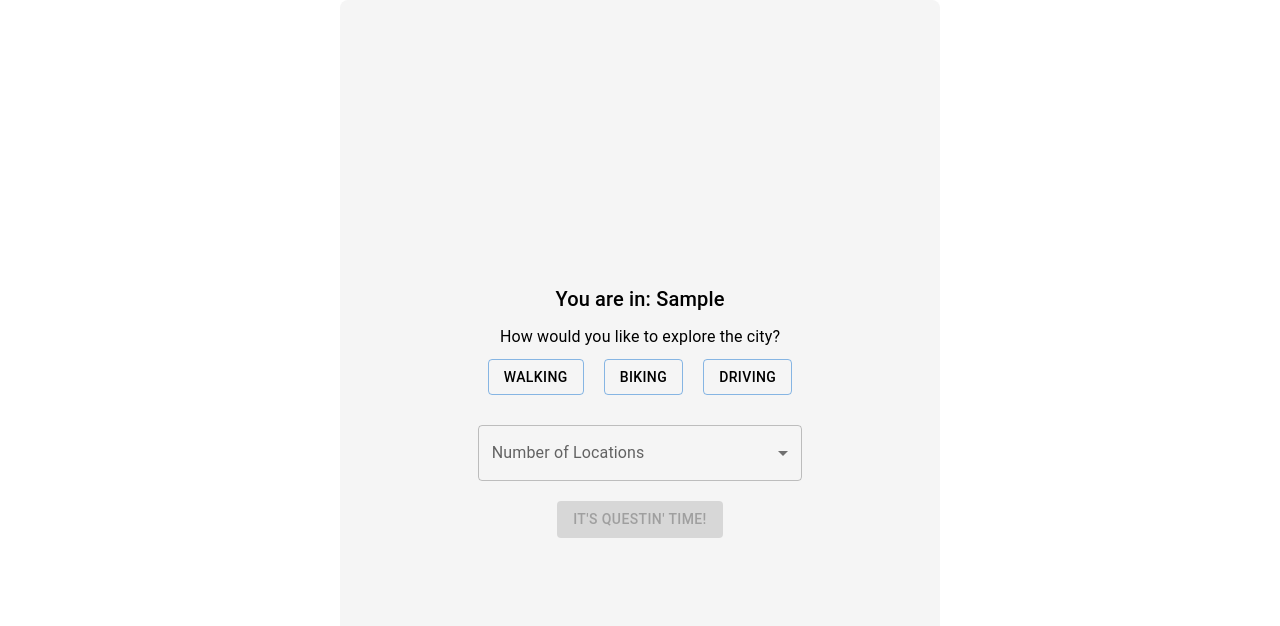
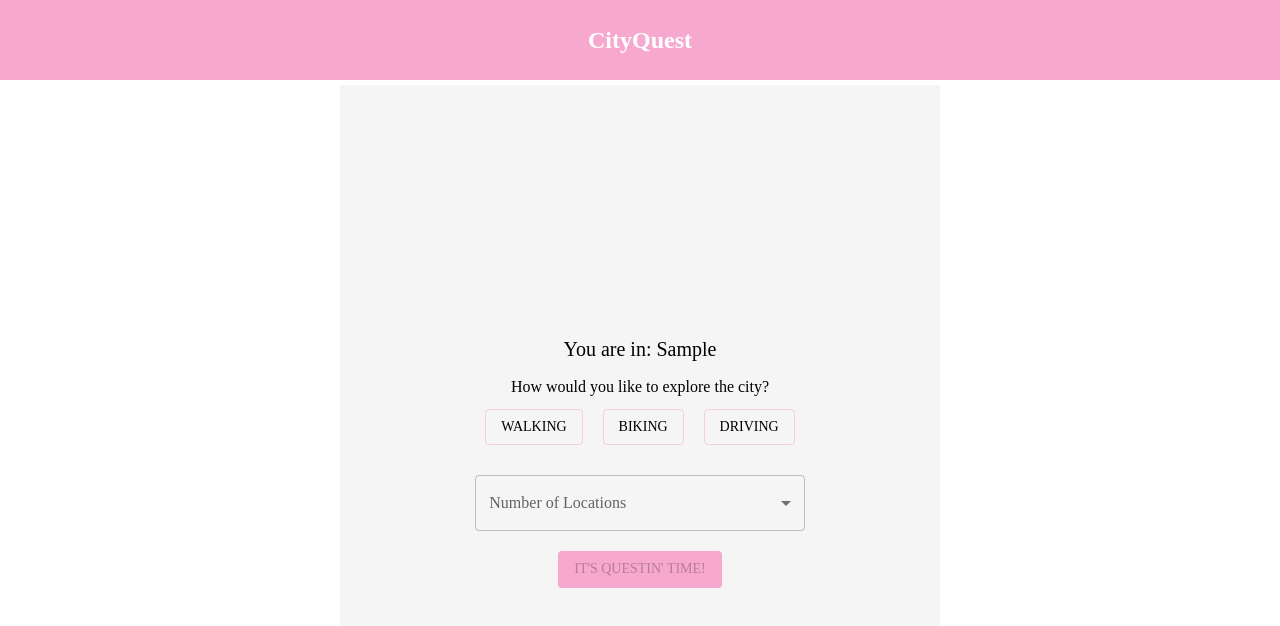
Before and after one commit to arjun-rai/cityquest, a React (Create React App) app in the folder cityquest/: page / in a window 1280 px wide. Both pictures are taken after typing "Sample" into the empty fields and a click on the button "LET'S ROLL". Shown: the top 626 px of the page. Built offline with nearby package versions, Linux system fonts and the light colour scheme.

Commit message:
Made Better
made shit better

```diff
--- a/cityquest/src/App.js
+++ b/cityquest/src/App.js
@@ -1,6 +1,33 @@
 import './App.css';
-import { useState } from 'react';
-import { TextField, Button, Typography, Container, Select, MenuItem, InputLabel, FormControl, Grid, Card } from '@mui/material';
+import { useState, useEffect } from 'react';
+import {
+  TextField,
+  Button,
+  Typography,
+  Container,
+  Select,
+  MenuItem,
+  InputLabel,
+  FormControl,
+  Grid,
+  Card,
+  AppBar,
+  Toolbar,
+  Snackbar,
+} from '@mui/material';
+import Confetti from 'react-confetti';
+import { createTheme, ThemeProvider } from '@mui/material/styles';
+
+const theme = createTheme({
+  typography: {
+    fontFamily: 'Mali, cursive', // Apply Mali font
+  },
+  palette: {
+    primary: {
+      main: '#F7A8CE', // Main color for buttons
+    },
+  },
+});
 
 function App() {
   const [city, setCity] = useState('');
@@ -8,6 +35,31 @@ function App() {
   const [distanceOption, setDistanceOption] = useState('');
   const [numLocations, setNumLocations] = useState('');
   const [locations, setLocations] = useState([]);
+  const [timer, setTimer] = useState(0);
+  const [isTimerRunning, setIsTimerRunning] = useState(false);
+  const [showTimer, setShowTimer] = useState(false);
+  const [showSnackbar, setShowSnackbar] = useState(false);
+  const [done, setDone] = useState(false);
+  const [confettiVisible, setConfettiVisible] = useState(false);
+
+  useEffect(() => {
+    let interval;
+    if (isTimerRunning) {
+      interval = setInterval(() => {
+        setTimer((prev) => prev + 1);
+      }, 1000);
+    }
+    return () => clearInterval(interval);
+  }, [isTimerRunning]);
+
+  useEffect(() => {
+    if (confettiVisible) {
+      const timer = setTimeout(() => {
+        setConfettiVisible(false);
+      }, 5000); // Confetti lasts for 5 seconds
+      return () => clearTimeout(timer);
+    }
+  }, [confettiVisible]);
 
   const handleInputChange = (event) => {
     setCity(event.target.value);
@@ -16,7 +68,7 @@ function App() {
   const handleSubmit = (event) => {
     event.preventDefault();
     setSubmittedCity(city);
-    setCity(''); // Clear the input field after submission
+    setCity('');
   };
 
   const handleDistanceSelect = (option) => {
@@ -33,14 +85,76 @@ function App() {
       name: `Location ${index + 1}`,
     }));
     setLocations(fetchedLocations);
-    // Clear all states
+    setShowTimer(true);
+    setIsTimerRunning(true);
     setSubmittedCity('');
     setDistanceOption('');
     setNumLocations('');
   };
 
+  const handleUploadImage = () => {
+    setShowSnackbar(true);
+  };
+
+  const handleDone = () => {
+    setDone(true);
+    setIsTimerRunning(false);
+    setConfettiVisible(true); // Show confetti
+  };
+
+  const formatTime = (seconds) => {
+    const hrs = String(Math.floor(seconds / 3600)).padStart(2, '0');
+    const mins = String(Math.floor((seconds % 3600) / 60)).padStart(2, '0');
+    const secs = String(seconds % 60).padStart(2, '0');
+    return `${hrs}:${mins}:${secs}`;
+  };
+
+  const handleSnackbarClose = () => {
+    setShowSnackbar(false);
+  };
+
   return (
-    <Container className="App" maxWidth="sm" style={{ backgroundColor: '#f5f5f5', padding: '20px', borderRadius: '8px', minHeight: '100vh', display: 'flex', flexDirection: 'column', justifyContent: 'center' }}>
+    <ThemeProvider theme={theme}>
+      <Container
+        className="App"
+        maxWidth="sm"
+        style={{
+          backgroundColor: '#f5f5f5',
+          padding: '20px',
+          borderRadius: '8px',
+          minHeight: '100vh',
+          display: 'flex',
+          flexDirection: 'column',
+          justifyContent: 'center',
+        }}
+      >
+        {/* Header Section with Bar */}
+        <AppBar
+          position="fixed"
+          style={{
+            backgroundColor: '#F7A8CE',
+            boxShadow: 'none',
+            top: 0,
+            left: 0,
+            right: 0,
+            transition: 'height 0.3s',
+          }}
+        >
+          <Toolbar style={{ height: '80px', justifyContent: 'center' }}>
+            <Typography variant="h5" style={{ fontWeight: 'bold', color: '#fff' }}>
+              CityQuest
+            </Typography>
+          </Toolbar>
+          <div style={{ height: '5px', backgroundColor: '#ffffff', transition: 'height 0.3s' }} />
+        </AppBar>
+
+        <div style={{ marginTop: '100px' }}>
+          {showTimer && (
+            <Typography variant="h5" align="center" style={{ display: 'none' }}>
+              {formatTime(timer)} {/* Hidden Timer */}
+            </Typography>
+          )}
+
           {!submittedCity && locations.length === 0 ? (
             <form onSubmit={handleSubmit}>
               <Typography variant="h4" gutterBottom align="center">
@@ -57,17 +171,14 @@ function App() {
               <Button
                 type="submit"
                 variant="contained"
-            color="primary"
-            style={{ margin: '20px auto', display: 'block' }} // Center the button
+                style={{ margin: '20px auto', display: 'block', backgroundColor: '#F7A8CE' }} // Pastel pink button
               >
                 Let's roll
               </Button>
             </form>
           ) : locations.length === 0 ? (
             <div style={{ textAlign: 'center', marginTop: '20px' }}>
-          <Typography variant="h6">
-            You are in: {submittedCity}
-          </Typography>
+              <Typography variant="h6">You are in: {submittedCity}</Typography>
               <Typography variant="body1" style={{ marginTop: '10px' }}>
                 How would you like to explore the city?
               </Typography>
@@ -81,8 +192,8 @@ function App() {
                     onClick={() => handleDistanceSelect(option)}
                     style={{
                       margin: '10px',
-                  backgroundColor: distanceOption === option ? '#1976d2' : 'transparent', // Blue background if selected
-                  color: distanceOption === option ? 'white' : 'inherit', // White text if selected
+                      backgroundColor: distanceOption === option ? '#F7A8CE' : 'transparent',
+                      color: distanceOption === option ? 'white' : 'inherit',
                     }}
                   >
                     {option.charAt(0).toUpperCase() + option.slice(1)}
@@ -100,44 +211,75 @@ function App() {
                     label="Number of Locations"
                   >
                     {[...Array(10).keys()].map((num) => (
-                  <MenuItem key={num + 1} value={num + 1}>{num + 1}</MenuItem>
+                      <MenuItem key={num + 1} value={num + 1}>
+                        {num + 1}
+                      </MenuItem>
                     ))}
                   </Select>
                 </FormControl>
               </div>
 
-          {/* Blue Submit Button to Fetch Locations */}
+              {/* Submit Button to Fetch Locations */}
               <Button
                 variant="contained"
-            color="primary"
-            style={{ marginTop: '20px' }}
+                style={{ marginTop: '20px', backgroundColor: '#F7A8CE' }} // Pastel pink button
                 onClick={handleFetchLocations}
-            disabled={!numLocations || !distanceOption} // Disable if no number or distance option is selected
+                disabled={!numLocations || !distanceOption}
               >
                 It's questin' time!
               </Button>
             </div>
           ) : (
             <div style={{ marginTop: '20px', overflowY: 'auto', maxHeight: '70vh' }}>
-          <Typography variant="h5" gutterBottom align="center">
-            Locations:
-          </Typography>
               <Grid container spacing={2}>
                 {locations.map((loc) => (
                   <Grid item xs={12} sm={6} md={4} key={loc.number}>
                     <Card style={{ padding: '20px', marginBottom: '20px', textAlign: 'center' }}>
                       <Typography variant="h6">Location {loc.number}</Typography>
                       <Typography variant="body1">{loc.name}</Typography>
-                  <Button variant="outlined" style={{ marginTop: '10px' }}>
+                      <Button
+                        variant="outlined"
+                        style={{ marginTop: '10px', borderColor: '#F7A8CE', color: '#F7A8CE' }} // Pastel pink button
+                        onClick={handleUploadImage} // Upload button triggers the snackbar
+                      >
                         Upload Picture
                       </Button>
                     </Card>
                   </Grid>
                 ))}
               </Grid>
+              {/* Submit Button at the Bottom */}
+              <Button
+                variant="contained"
+                style={{ marginTop: '20px', display: 'block', marginLeft: 'auto', marginRight: 'auto', backgroundColor: '#F7A8CE' }} // Pastel pink button
+                onClick={handleDone}
+              >
+                I'm done!
+              </Button>
+            </div>
+          )}
+        </div>
+
+        {/* Confetti Effect */}
+        {confettiVisible && <Confetti />}
+
+        {/* Snackbar for Image Uploads */}
+        <Snackbar
+          open={showSnackbar}
+          autoHideDuration={3000}
+          onClose={handleSnackbarClose}
+          message="Image uploaded!"
+          anchorOrigin={{ vertical: 'bottom', horizontal: 'center' }}
+        />
+
+        {/* Timer Display after "I'm done" */}
+        {done && (
+          <div style={{ textAlign: 'center', marginTop: '20px' }}>
+            <Typography variant="h5">Your time: {formatTime(timer)}</Typography>
           </div>
         )}
       </Container>
+    </ThemeProvider>
   );
 }
 
```
Lines whose indentation alone changed are shown as unchanged.
